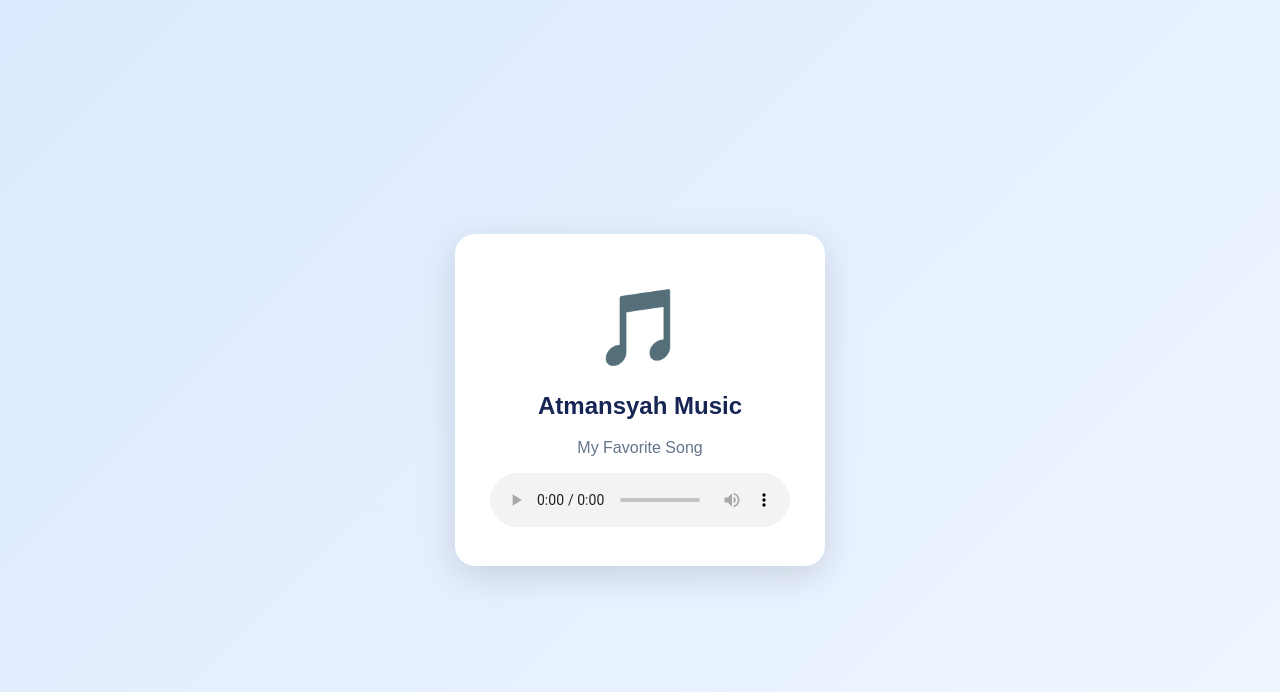
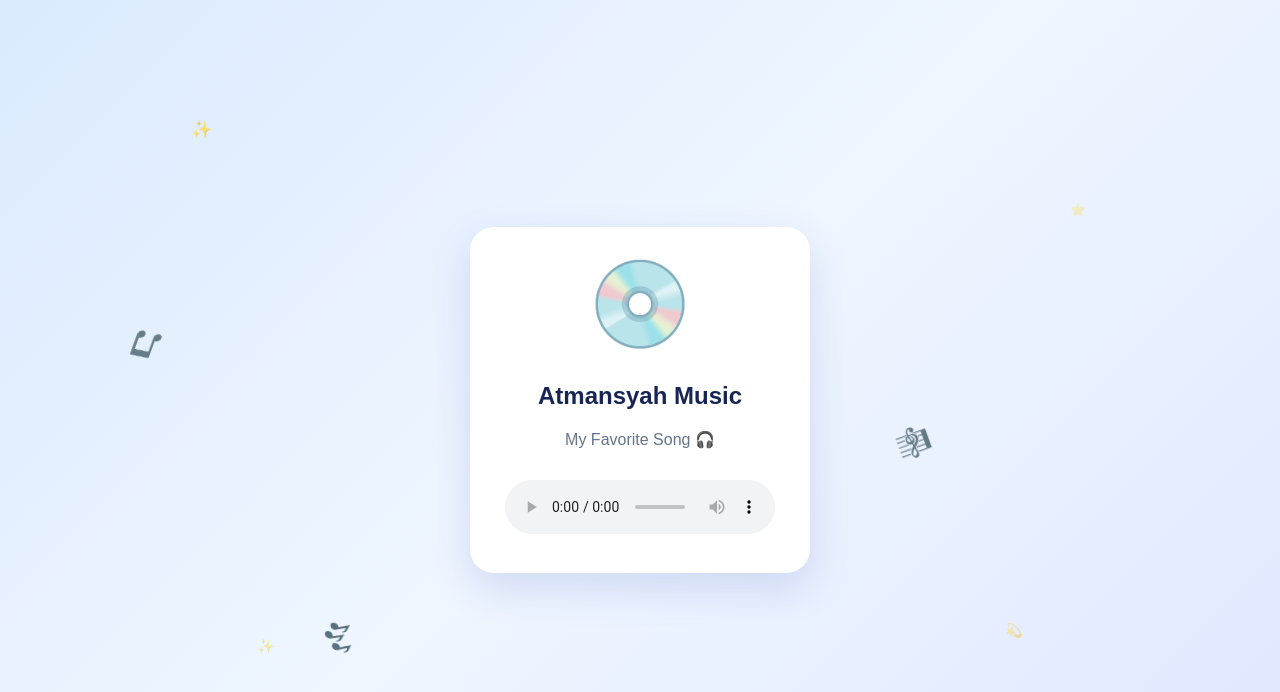
Before and after one commit to Atmansyah/Atmansyah, a plain HTML site: page music/index.html in a window 1280 px wide. Drawn offline with Linux system fonts and the light colour scheme.

Commit message:
Update index.html

```diff
--- a/music/index.html
+++ b/music/index.html
@@ -5,38 +5,143 @@
 <meta charset="UTF-8">
 <meta name="viewport" content="width=device-width, initial-scale=1">
 <title>Atmansyah Music Player</title>
+
 <style>
+* { box-sizing: border-box; }
+
 body {
-  background: linear-gradient(135deg,#dbeafe,#eff6ff);
+  background: linear-gradient(135deg,#dbeafe,#eff6ff,#e0e7ff);
   font-family: Arial, sans-serif;
   display: grid;
   place-items: center;
   min-height: 100vh;
   margin: 0;
+  overflow: hidden;
 }
+
 .player {
+  position: relative;
   background: white;
   padding: 35px;
-  border-radius: 20px;
+  border-radius: 24px;
   text-align: center;
-  width: min(300px,75vw);
-  box-shadow: 0 10px 35px #0002;
+  width: min(340px,85vw);
+  box-shadow: 0 15px 40px #1e40af25;
+  overflow: hidden;
+  z-index: 2;
 }
-.disc { font-size: 75px; margin: 15px; }
+
 h2 { color: #172554; }
 p { color: #64748b; }
-audio { width: 100%; }
+
+.disc {
+  font-size: 85px;
+  display: inline-block;
+  animation: float 3s ease-in-out infinite;
+}
+
+.player.playing .disc {
+  animation: spin 4s linear infinite;
+}
+
+audio {
+  width: 100%;
+  margin-top: 15px;
+}
+
+.note {
+  position: fixed;
+  bottom: -50px;
+  font-size: 28px;
+  animation: rise 9s linear infinite;
+  opacity: 0;
+  pointer-events: none;
+}
+
+.n1 { left: 10%; animation-delay: 0s; }
+.n2 { left: 25%; animation-delay: 3s; }
+.n3 { left: 70%; animation-delay: 1s; }
+.n4 { left: 88%; animation-delay: 5s; }
+
+.star {
+  position: fixed;
+  animation: twinkle 2s ease-in-out infinite alternate;
+  pointer-events: none;
+}
+
+.s1 { top: 15%; left: 15%; }
+.s2 { top: 25%; right: 15%; animation-delay: 1s; }
+.s3 { bottom: 18%; left: 20%; animation-delay: .5s; }
+.s4 { bottom: 20%; right: 20%; animation-delay: 1.5s; }
+
+@keyframes spin {
+  to { transform: rotate(360deg); }
+}
+
+@keyframes float {
+  50% { transform: translateY(-10px); }
+}
+
+@keyframes rise {
+  0% { transform: translateY(0) rotate(0deg); opacity: 0; }
+  15% { opacity: 1; }
+  85% { opacity: .8; }
+  100% { transform: translateY(-110vh) rotate(360deg); opacity: 0; }
+}
+
+@keyframes twinkle {
+  from { opacity: .3; transform: scale(.8); }
+  to { opacity: 1; transform: scale(1.3); }
+}
+
+@media (prefers-reduced-motion: reduce) {
+  *, *::before, *::after {
+    animation-duration: .01ms !important;
+    animation-iteration-count: 1 !important;
+  }
+}
 </style>
 </head>
+
 <body>
-<div class="player">
-  <div class="disc">🎵</div>
+
+<div class="note n1">🎵</div>
+<div class="note n2">🎶</div>
+<div class="note n3">🎼</div>
+<div class="note n4">🎵</div>
+
+<div class="star s1">✨</div>
+<div class="star s2">⭐</div>
+<div class="star s3">✨</div>
+<div class="star s4">💫</div>
+
+<div class="player" id="player">
+  <div class="disc">💿</div>
   <h2>Atmansyah Music</h2>
-  <p>My Favorite Song</p>
-  <audio controls>
+  <p>My Favorite Song 🎧</p>
+
+  <audio controls id="music">
     <source src="../background.mp3" type="audio/mpeg">
     Your browser does not support audio.
   </audio>
 </div>
+
+<script>
+const music = document.getElementById("music");
+const player = document.getElementById("player");
+
+music.addEventListener("play", () => {
+  player.classList.add("playing");
+});
+
+music.addEventListener("pause", () => {
+  player.classList.remove("playing");
+});
+
+music.addEventListener("ended", () => {
+  player.classList.remove("playing");
+});
+</script>
+
 </body>
 </html>
```
